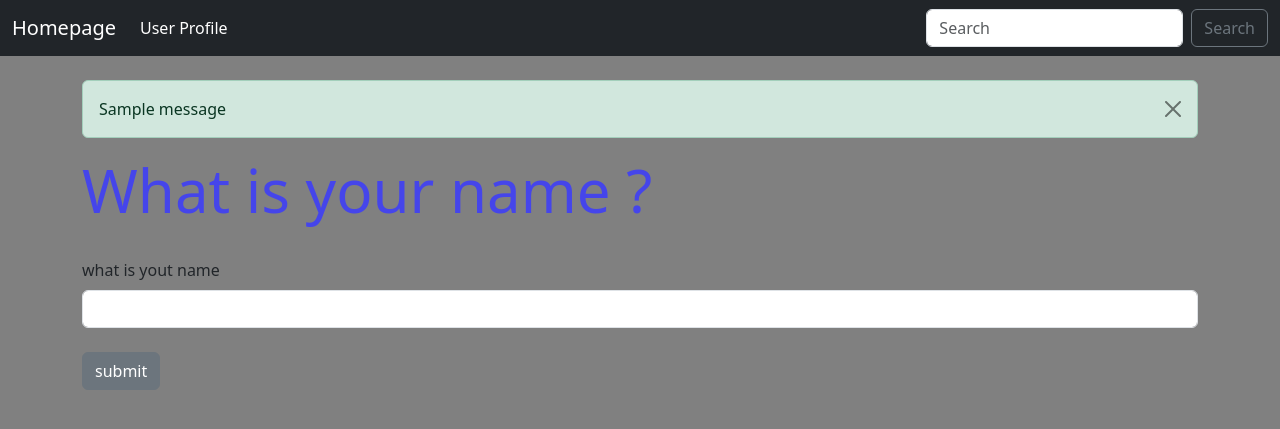
After one commit to nadir139/project_baro, a Flask app: page /name in a window 1280 px wide. The commit adds this page. Shown: the top 429 px of the page. Run offline with Flask 3, Linux system fonts and the light colour scheme; one stand-in notice (Sample message) is shown.

Commit message:
upload 2

```diff
--- a/app.py
+++ b/app.py
@@ -1,8 +1,18 @@
-from flask import Flask, render_template, request, redirect, url_for
+from flask import Flask, render_template,  flash
+from flask_wtf import FlaskForm
+from wtforms import StringField, SubmitField
+from wtforms.validators import DataRequired
 
+#create a flask instance
 app = Flask(__name__)
+app.config['SECRET_KEY'] = "mypassword"
 
-# Dummy data for job comments (you might want to use a database in a real application)
+#Create a Form-Class
+class NamerForm(FlaskForm):
+  name = StringField("what is yout name", validators=[DataRequired()])
+  submit = SubmitField("submit")
+
+#Dummy data for job comments (you might want to use a database in a real application)
 job_comments = []
 
 @app.route('/')
@@ -15,6 +25,24 @@ def post_comment():
     job_comments.append(comment_text)
     return redirect(url_for('index'))
 
+@app.route('/user/<name>')
+def user(name):
+  return render_template("user.html", user_name=name)
+
+#create name page
+@app.route('/name', methods=['GET', 'POST'])
+def name():
+  name = None
+  form = NamerForm()
+  #validate form
+  if form.validate_on_submit():
+    name = form.name.data
+    form.name.data = ''
+    flash("Form submitted Successfully")
+  return render_template("name.html", name = name, form = form)
+
+if __name__ == '__main__':
+    app.run(debug=True)
 
 @app.errorhandler(404)
 def page_not_found(e):
@@ -23,7 +51,3 @@ def page_not_found(e):
 @app.errorhandler(500)
 def page_not_found(e):
   return render_template("500.html"), 500
-
-
-if __name__ == '__main__':
-    app.run(debug=True)
--- /dev/null
+++ b/static/CSS/styles.css
@@ -0,0 +1,12 @@
+h1 {
+  color: rgb(69, 69, 234);
+  font-size: 60px;
+}
+
+body {
+  background: grey;
+}
+
+#demo {
+  font-size: 12px;
+}
--- /dev/null
+++ b/static/JS/myfile.js
@@ -0,0 +1 @@
+document.getElementById('demo').innerHTML = "this was created wit JS"
--- a/templates/404.html
+++ b/templates/404.html
@@ -1,6 +1,12 @@
+{% extends 'base.html' %}
+
+{% block content %}
+
 <br/>
 <center>
   <h1>404 Page not found</h1>
   <p>Try again...</p>
 
 </center>
+
+{% endblock %}
--- a/templates/500.html
+++ b/templates/500.html
@@ -1,6 +1,12 @@
+{% extends 'base.html' %}
+
+{% block content %}
+
 <br/>
 <center>
   <h1>500 Internal Server Error</h1>
   <p>Something went wrong! Try again...</p>
 
 </center>
+
+{% endblock %}
--- /dev/null
+++ b/templates/base.html
@@ -0,0 +1,30 @@
+<!DOCTYPE html>
+<html lang="en">
+
+<title>Comune di Falenzago !</title>
+<head>
+    <meta charset="UTF-8">
+    <meta name="viewport" content="width=device-width, initial-scale=1.0">
+    <title>Bootstrap Starter Template</title>
+
+    <!-- Bootstrap CSS -->
+    <link href="https://cdn.jsdelivr.net/npm/bootstrap@5.3.0/dist/css/bootstrap.min.css" rel="stylesheet">
+
+
+    <!-- Our CSS -->
+    <link href="{{ url_for('static', filename='CSS/styles.css')}}" rel="stylesheet">
+</head>
+
+<body>
+  {% include 'navbar.html' %}
+    <br/>
+    <div class="container">
+      {% block content %}
+      {% endblock %}
+    </div>
+
+    <!-- Bootstrap JS and Popper.js (optional) -->
+    <script src="https://cdn.jsdelivr.net/npm/bootstrap@5.3.0/dist/js/bootstrap.bundle.min.js"></script>
+</body>
+
+</html>
--- /dev/null
+++ b/templates/name.html
@@ -0,0 +1,37 @@
+{% extends 'base.html' %}
+
+{% block content %}
+
+{% for message in get_flashed_messages() %}
+<div class="alert alert-success alert-dismissible fade show" role="alert">
+  {{ message }}
+  <button type="button" class="btn-close" data-bs-dismiss="alert" aria-label="Close"></button>
+</div>
+
+{% endfor %}
+
+{% if name%}
+  <h1>Hello {{name}}!</h1>
+  <br>
+  <img src="{{ url_for('static', filename='images/img1.jpg')}}"
+  width = 1100>
+  <br><br>
+  <p id="demo">This is Stuff...</p>
+
+  <script src="{{ url_for('static', filename ='JS/myfile.js')}}"></script>
+{% else %}
+  <h1>What is your name ?</h1>
+  <br>
+  <form method="POST">
+    {{ form.hidden_tag() }}
+
+    {{ form.name.label(class="form-label") }}
+    {{ form.name(class="form-control") }}
+    <br>
+    {{ form.submit(class="btn btn-secondary") }}
+
+  </form>
+
+{% endif %}
+
+{% endblock %}
--- /dev/null
+++ b/templates/navbar.html
@@ -0,0 +1,19 @@
+<nav class="navbar navbar-expand-lg navbar-dark bg-dark">
+  <div class="container-fluid">
+    <a class="navbar-brand" href="{{url_for('index')}}">Homepage</a>
+    <button class="navbar-toggler" type="button" data-bs-toggle="collapse" data-bs-target="#navbarSupportedContent" aria-controls="navbarSupportedContent" aria-expanded="false" aria-label="Toggle navigation">
+      <span class="navbar-toggler-icon"></span>
+    </button>
+    <div class="collapse navbar-collapse" id="navbarSupportedContent">
+      <ul class="navbar-nav me-auto mb-2 mb-lg-0">
+        <li class="nav-item">
+          <a class="nav-link active" aria-current="page" href="{{url_for('user', name='John')}}">User Profile</a>
+        </li>
+      </ul>
+      <form class="d-flex" role="search">
+        <input class="form-control me-2" type="search" placeholder="Search" aria-label="Search">
+        <button class="btn btn-outline-secondary" type="submit">Search</button>
+      </form>
+    </div>
+  </div>
+</nav>
```
Also changed, not shown: templates/index.html (+7 -21 lines), templates/user.html (added, +7 -0 lines), 1 other file.
